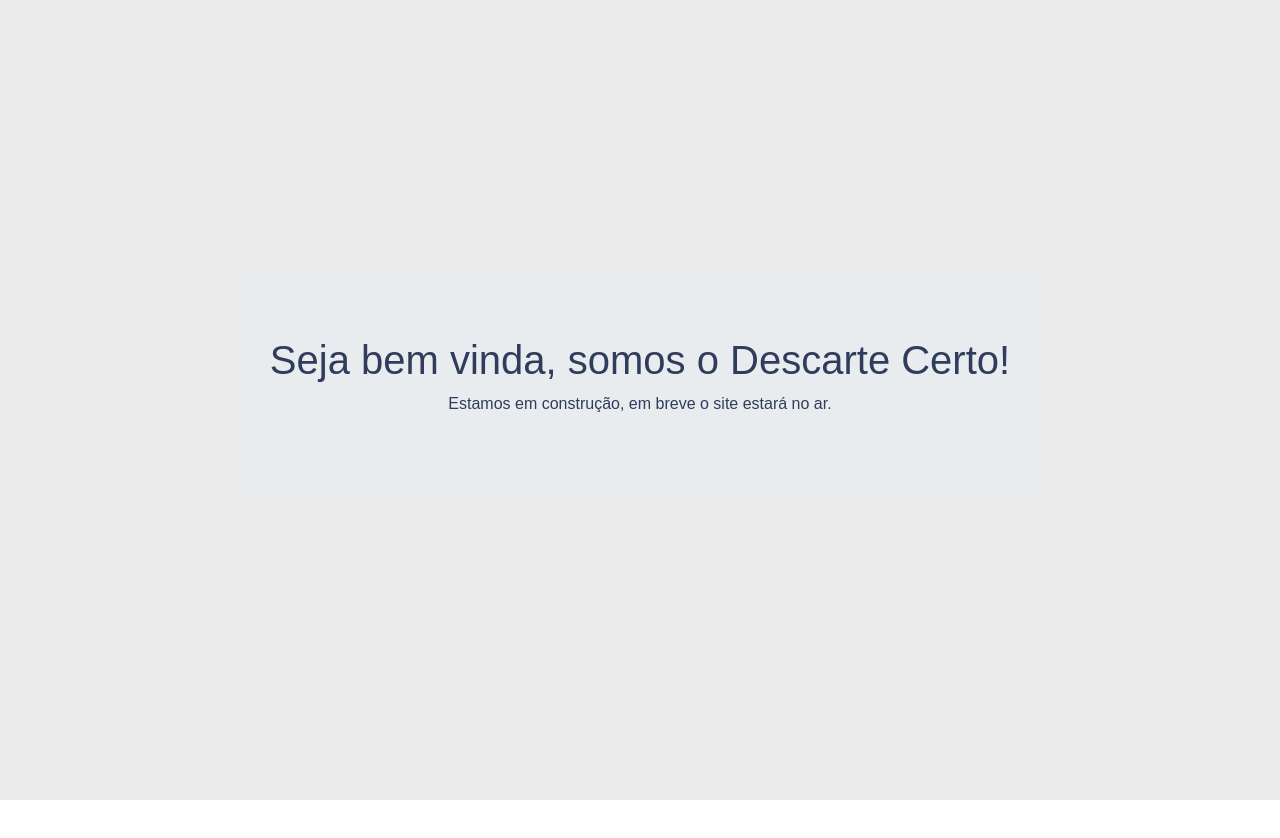
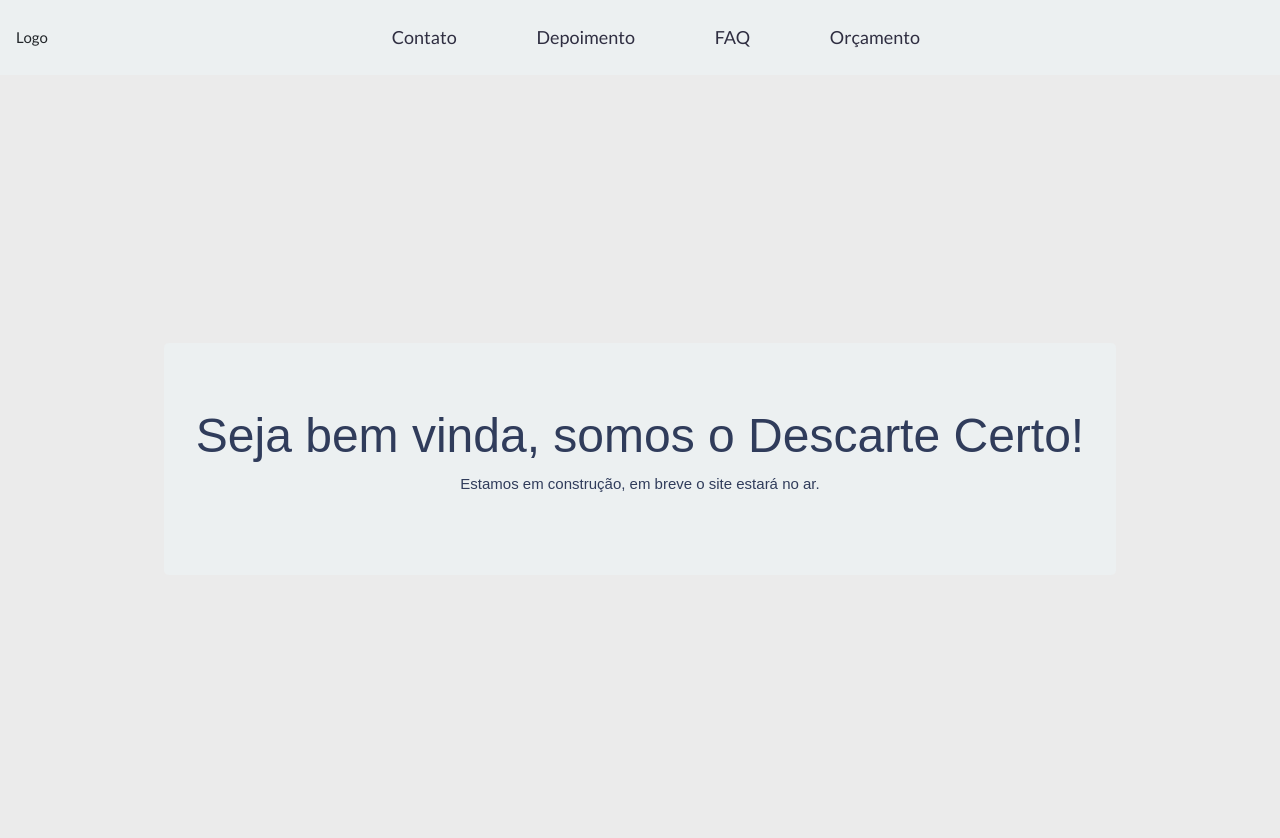
Before and after one commit to aceleradora-TW/descarte-certo, a React (Create React App) app in the folder frontend/: page / in a window 1280 px wide. Shown: the top 838 px of the page. Before the commit the page ends 800 px from the top, so only its background shows below. Built offline with nearby package versions, Linux system fonts and the light colour scheme; the HTML template or start-up script is replaced by a standard one.

Commit message:
#22/ @Vanderlei @Rosa: Adicionando menu fixo

```diff
--- a/frontend/src/App.js
+++ b/frontend/src/App.js
@@ -1,18 +1,28 @@
-import React from "react";
-import { Switch, Route } from "react-router-dom";
-import "./App.css";
-import Header from "./components/header";
-import Encode from "./modules/encode";
+import React from 'react'
+import 'bootswatch/dist/flatly/bootstrap.css'
+import './App.css'
+import NavBarComponent from './components/NavBar/NavBarComponent'
 import { Jumbotron } from "react-bootstrap";
 
 function App() {
+  const headerProps = {
+    title: 'Template Aceleradora'
+  };
   return (
-    <div className="flex-box container-box">
-      <Jumbotron className="content-box">
-        <h1>Seja bem vinda, somos o Descarte Certo!</h1>
-        <p>Estamos em construção, em breve o site estará no ar.</p>
-      </Jumbotron>
+    <div className="App">
+      <main className="App-content">
+          <NavBarComponent></NavBarComponent>
+
+          <div className="flex-box container-box">
+          <Jumbotron className="content-box">
+            <h1>Seja bem vinda, somos o Descarte Certo!</h1>
+            <p>Estamos em construção, em breve o site estará no ar.</p>
+          </Jumbotron>
+         </div>
+
+      </main>
     </div>
+
   );
 }
-export default App;
+export default App
--- /dev/null
+++ b/frontend/src/components/NavBar/NavBarComponent.js
@@ -0,0 +1,24 @@
+import React from 'react'
+import {Navbar,Nav} from 'react-bootstrap'
+import NavigationStyles from "./NavBarStyle.css"
+import Image from 'react-bootstrap/Image'
+
+
+function NavBarComponent(){
+        return (
+            <Navbar className= "NavBar" bg="light"  expand="lg"  sticky="top"  >
+               <Image src="" rounded />
+                    <Navbar.Toggle aria-controls="basic-navbar-nav " />Logo
+                    <Navbar.Collapse id="basic-navbar-nav">
+                    <Nav className="mr-auto mx-auto nb-cont">
+                            <Nav.Link className="nb" href="#Contato" >Contato</Nav.Link >
+                            <Nav.Link className="nb" href="#Depoimentos" >Depoimento</Nav.Link>
+                            <Nav.Link className="nb" href="#FAQ">FAQ</Nav.Link>
+                            <Nav.Link className="nb" href="#Orcamento">Orçamento</Nav.Link>
+                            </Nav>
+
+                    </Navbar.Collapse>
+            </Navbar>
+        )
+}
+export default NavBarComponent
--- /dev/null
+++ b/frontend/src/components/NavBar/NavBarStyle.css
@@ -0,0 +1,13 @@
+
+.navbar-light .navbar-nav .nav-link:hover{
+    color:#0DC5A8;
+}
+.nb-cont{
+    width: 50%;
+}
+.navbar-light .navbar-nav .nav-link{
+    color: #3F3D56;
+    color:#2F2E41;
+    font-size: large;
+    margin: auto;
+}
--- /dev/null
+++ b/package.json
@@ -0,0 +1,5 @@
+{
+  "dependencies": {
+    "bootswatch": "^4.5.2"
+  }
+}
```
Also changed, not shown: 1 other file (tests, documents, lock files or other folders).
